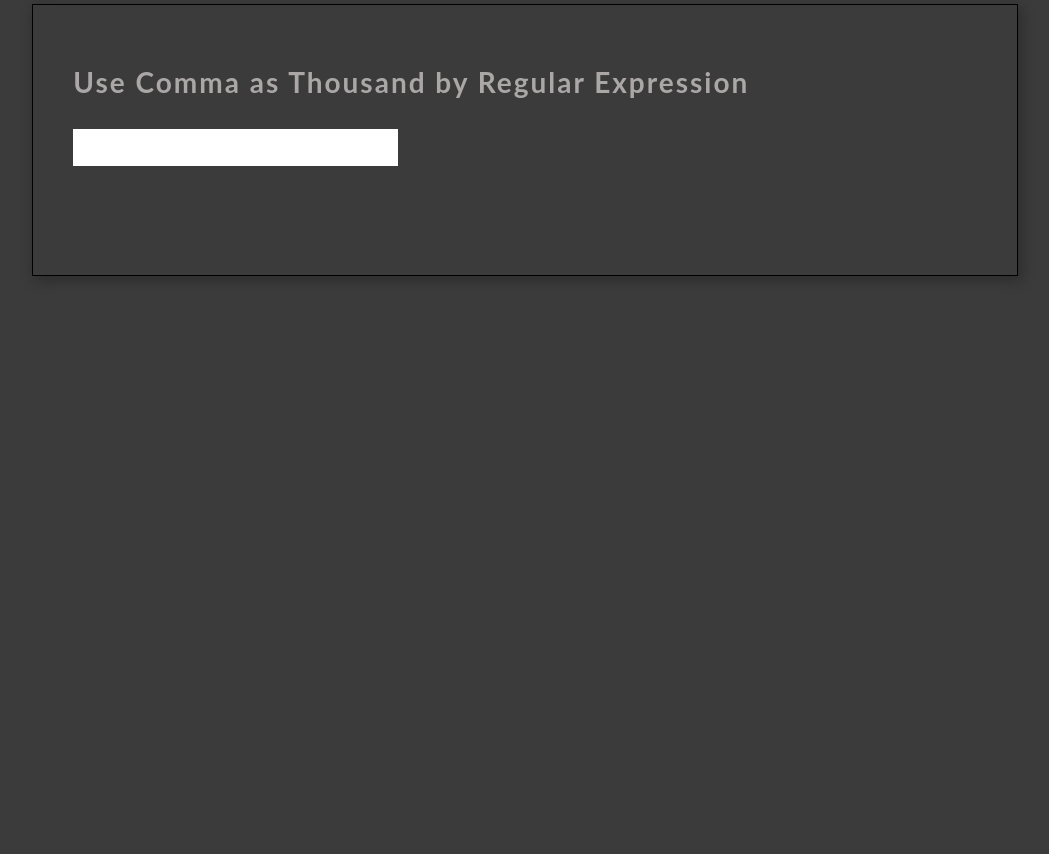
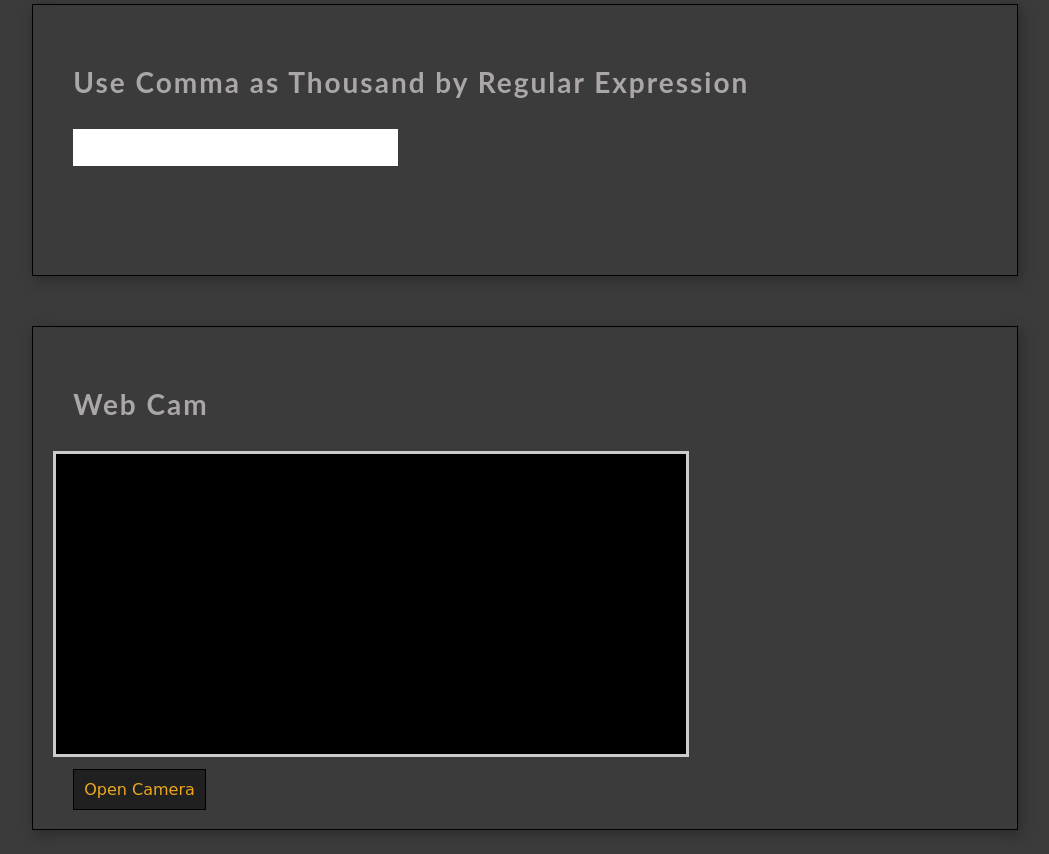
Before and after one commit to pofnor/javascriptClassExercise, a website: page assets/jsClass/jsClassSession9.html in a window 1280 px wide. Shown: the part 1165-2019 px from the top of the page, without its empty margins (115-1164 px from the left). Before the commit the page ends 1465 px from the top, so only its background shows below. Drawn offline with Linux system fonts and the light colour scheme.

Commit message:
add webcam to jsClassSession9

```diff
--- a/assets/jsClass/js/jsClassSession9.js
+++ b/assets/jsClass/js/jsClassSession9.js
@@ -60,3 +60,30 @@ function numberSeparately3() {
   // The result will be 987,654,321.00
   numberSep.textContent = numberPart.replace(thousands, ",") + (decimalPart ? "." + decimalPart : "");
 }
+
+// -------------------------- Webcam ---------------------------------------
+function openCam(){
+  let All_mediaDevices=navigator.mediaDevices
+  if (!All_mediaDevices || !All_mediaDevices.getUserMedia) {
+     console.log("getUserMedia() not supported.");
+     return;
+  }
+  All_mediaDevices.getUserMedia({
+     audio: true,
+     video: true
+  })
+  .then(function(vidStream) {
+     var video = document.getElementById('videoCam');
+     if ("srcObject" in video) {
+        video.srcObject = vidStream;
+     } else {
+        video.src = window.URL.createObjectURL(vidStream);
+     }
+     video.onloadedmetadata = function(e) {
+        video.play();
+     };
+  })
+  .catch(function(e) {
+     console.log(e.name + ": " + e.message);
+  });
+}
--- a/assets/jsClass/jsClassSession9.html
+++ b/assets/jsClass/jsClassSession9.html
@@ -10,6 +10,16 @@
     <title>JavaScript Class Exercise</title>
     <!-- css -->
     <link rel="stylesheet" href="../css/main.css">
+    <link rel="stylesheet" href="css/login.css">
+    <style>
+      #videoCam {
+        width: 630px;
+        height: 300px;
+        margin-left: 0px;
+        border: 3px solid #ccc;
+        background: black;
+      }
+    </style>
     <!-- JavaScript -->
     <script src="../js/main.js"></script>
     <script src="../js/menu.js"></script>
@@ -47,6 +57,12 @@
         <input id="number3" class="inputEn" type="text" oninput="numberSeparately3()"> <br><br>
         <p id="numberSeparately3" class="prompt"></p>
       </section>
+      <section class="exercise">
+        <h1>Web Cam</h1>
+        <video id="videoCam"></video>
+        <br/><br/>
+        <a id="startBtn" class="loginBtn" onclick="openCam()">Open Camera</a>
+      </section>
     </section>
   </main>
 </body>
```
